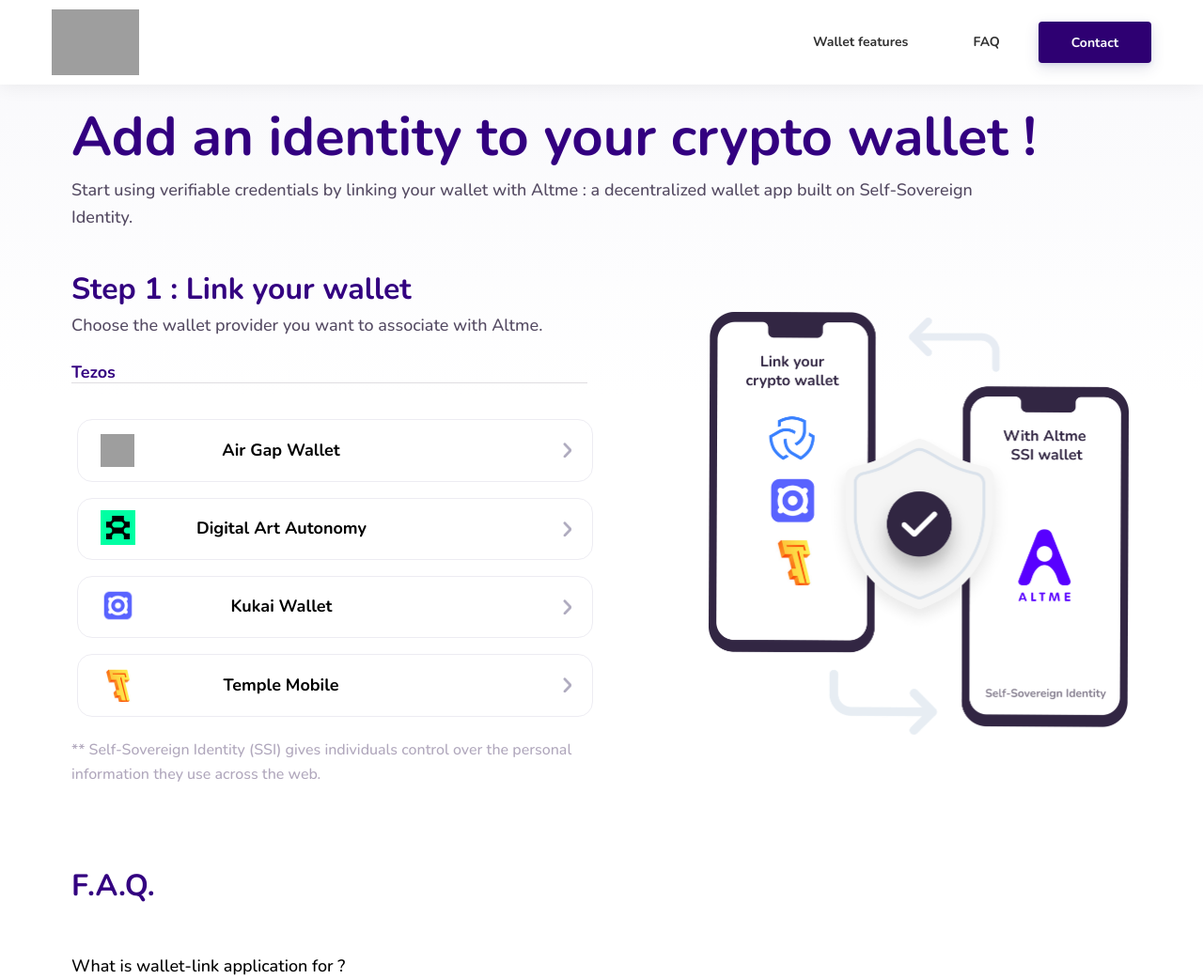
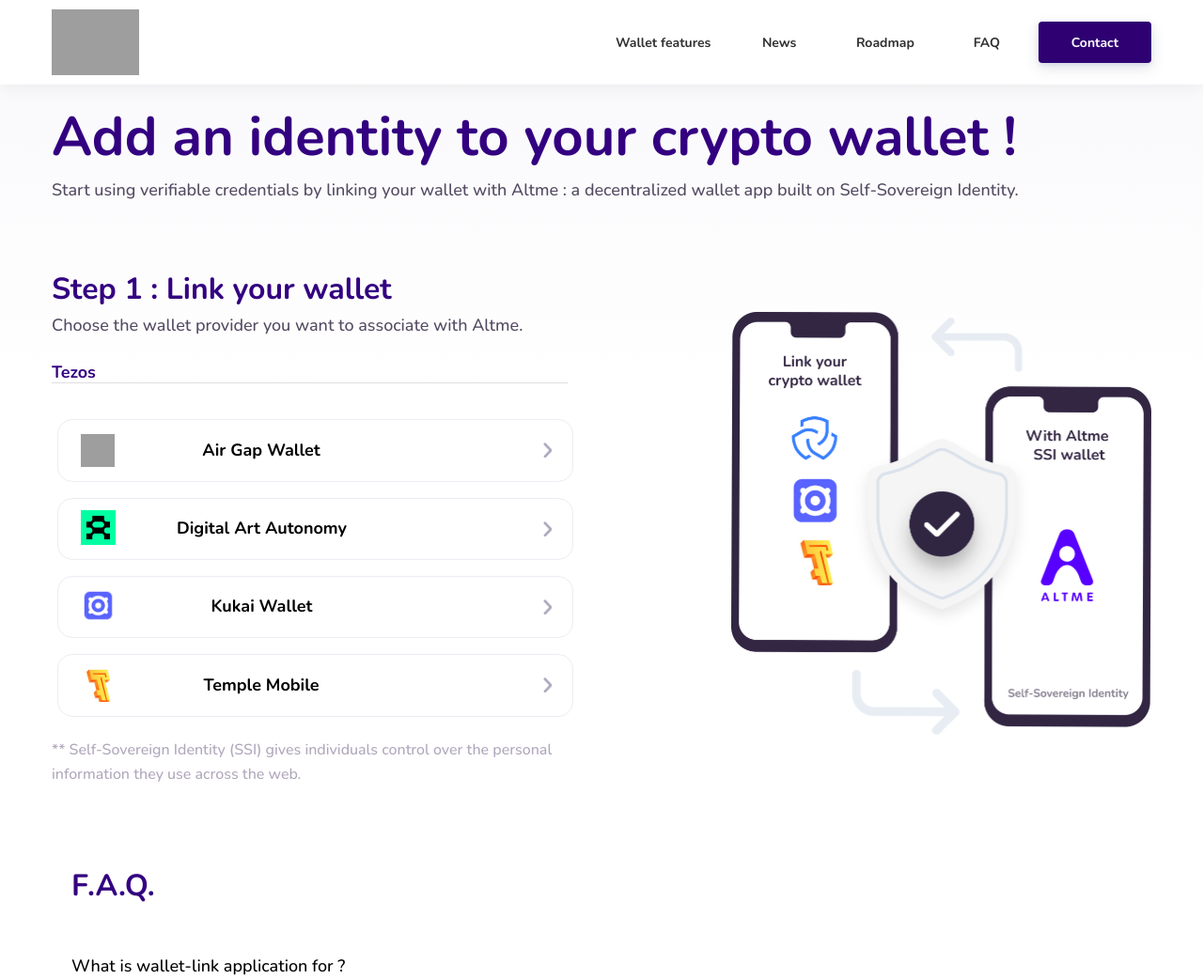
Before and after one commit to TalaoDAO/wallet-link, a Flask app: template templates/dapp.html in a window 1280 px wide. Shown: the top 1042 px of the page at 94% size. Run offline with Flask 2, Linux system fonts and the light colour scheme; the template is opened without the code that fills it, so the values that code supplies are empty; parts of the project's set-up code (start-up, migrations or seed data) failed here and were passed over; some libraries are stand-ins or nearby versions; grey boxes are pictures that could not be loaded.

Commit message:
frontend navbar

```diff
--- a/main.py
+++ b/main.py
@@ -234,6 +234,7 @@
 
 if __name__ == '__main__':
     logging.info("app init")
+
     app.run( host = mode.IP, port= mode.port, debug =True)
     """,ssl_context='adhoc'"""
 
--- a/static/style.css
+++ b/static/style.css
@@ -25,7 +25,7 @@
     padding: 40px 0px 0px;
     gap: 68px;
 
-    width: 1128px;
+    width: 1170px;
     height: 800px;
 
 
@@ -61,7 +61,7 @@
     padding: 0px;
     gap: 25px;
 
-    width: 1125px;
+    width: 1170px;
     height: 400px;
 
 
@@ -69,7 +69,7 @@
     flex: none;
     order: 1;
     flex-grow: 1;
-
+    justify-content: space-between;
 }
 
 #leftBox {
@@ -220,7 +220,7 @@
     align-items: flex-start;
     padding: 0px;
 
-    width: 1124px;
+    width: 1170px;
     height: 29px;
 
 
@@ -232,7 +232,7 @@
 }
 
 #textTopP {
-    width: 1027px;
+    width: 1170px;
     height: 29px;
 
     /* Paragraph/18/regular */
@@ -1128,7 +1128,7 @@
     left: 0px;
     top: 0px;
     background: rgba(255, 255, 255, 0.95);
-    box-shadow: 0px 1px 20px rgba(0,0,0,0.07);
+    box-shadow: 0px 1px 20px rgba(0, 0, 0, 0.07);
     width: 100%;
     height: 70px;
 
@@ -1152,7 +1152,7 @@
 .nav-02__list {
     display: flex;
     flex-direction: row;
-    width: 360px;
+    width: 570px;
     justify-content: space-between;
     align-items: center;
 }
@@ -1161,35 +1161,56 @@
     align-items: center;
     display: flex;
 }
-.contactSpan{
+
+.contactSpan {
     display: flex;
     flex-direction: column;
     align-items: center;
     justify-content: center;
     background-color: #2e0072;
     width: 120px;
-    height: 44.8px;
+    height: 44px;
     border-radius: 4px;
-    box-shadow: 0 2px 4px 0 rgba(136,144,195,0.2),0 5px 15px 0 rgba(37,44,97,0.15);
+    box-shadow: 0 2px 4px 0 rgba(136, 144, 195, 0.2), 0 5px 15px 0 rgba(37, 44, 97, 0.15);
 }
-.contactP{
+
+.contactP {
     color: white;
 }
-nav{
+
+nav {
     font-family: 'Nunito';
     font-size: 14px;
     font-weight: 700;
 
 }
-nav a{
+
+nav a {
     text-decoration: none;
     color: #303030;
 }
-.nav-02__item:hover{
+
+.nav-02__item:hover {
     transform: translateY(-2px);
-    transition: color .2s ease,background-color .2s ease,border-color .2s ease,box-shadow .2s ease,transform .2s ease;
+    transition: color .2s ease, background-color .2s ease, border-color .2s ease, box-shadow .2s ease, transform .2s ease;
+    color: #6600FF;
 }
-#faqNav{
+
+#faqNav {
     position: relative;
-left: 14px;
+    left: 14.5px;
 }
+
+.linkP:hover {
+    color: #6600FF;
+}
+
+#roadmapNav {
+    position: relative;
+    left: 7px;
+}
+
+#newsNav {
+    position: relative;
+    right: 1px;
+}
--- a/templates/dapp.html
+++ b/templates/dapp.html
@@ -27,12 +27,27 @@
               <div class="nav-02__list nav-02__list--desktop">
                 <div class="nav-02__item">
                   <a class="button   button--black-outline  button--empty " href="#slider-07-879531"
-                    target="_self">Wallet features
+                    target="_self">
+                    <p class="linkP">                    Wallet features
+                    </p>
                   </a>
                 </div>
+                <div class="nav-02__item" id="newsNav">
+                  <a class="button   button--black-outline  button--empty " href="#slider-07-879531"
+                    target="_self">
+                    <p class="linkP">News</p>
 
+                  </a>
+                </div><div class="nav-02__item" id="roadmapNav">
+                  <a  href="#slider-07-879531"
+                    target="_self">
+                    <p class="linkP">Roadmap</p>
+
+                  </a>
+                </div>
                 <div class="nav-02__item" id="faqNav">
-                  <a class="button   button--black-outline  button--empty " href="#superFaq" target="_self">FAQ
+                  <a class="button   button--black-outline  button--empty " href="#superFaq" target="_self">
+                    <p class="linkP">FAQ</p>
                   </a>
                 </div>
                 <div class="nav-02__item">
```
